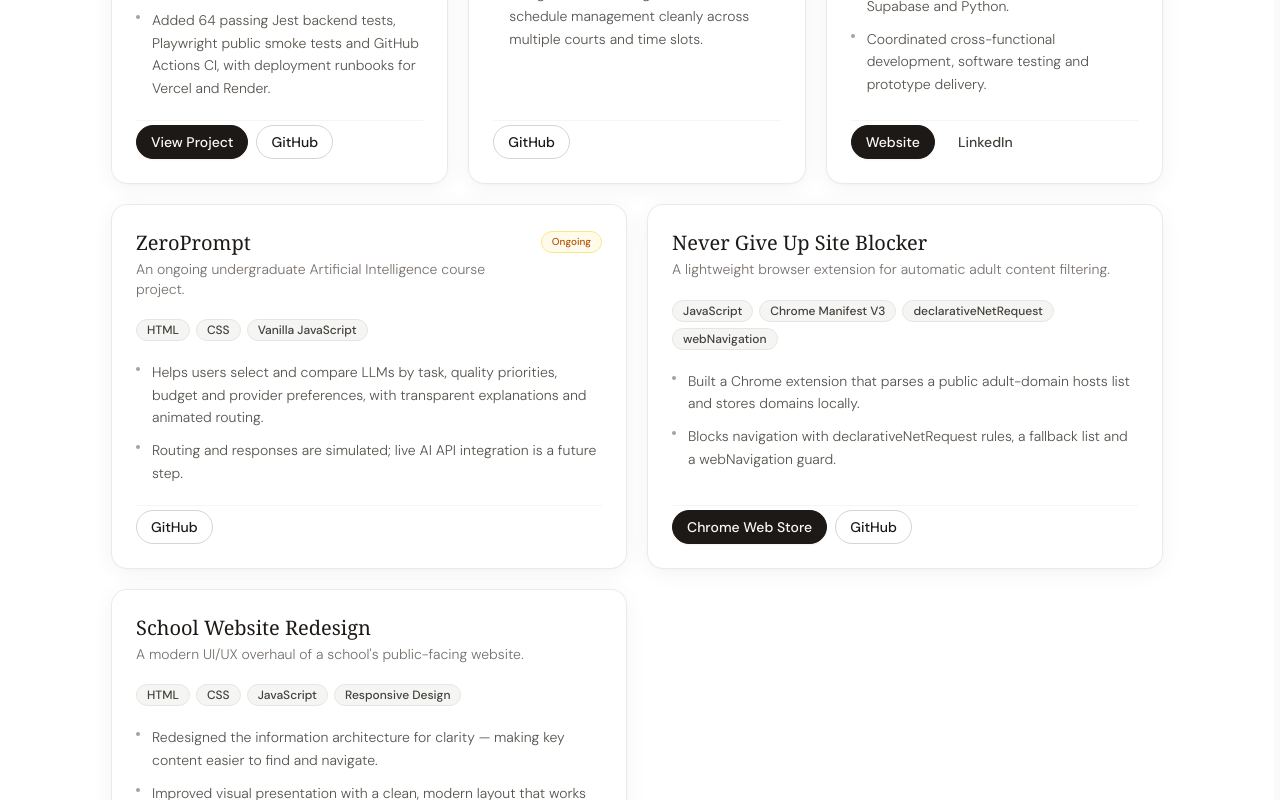
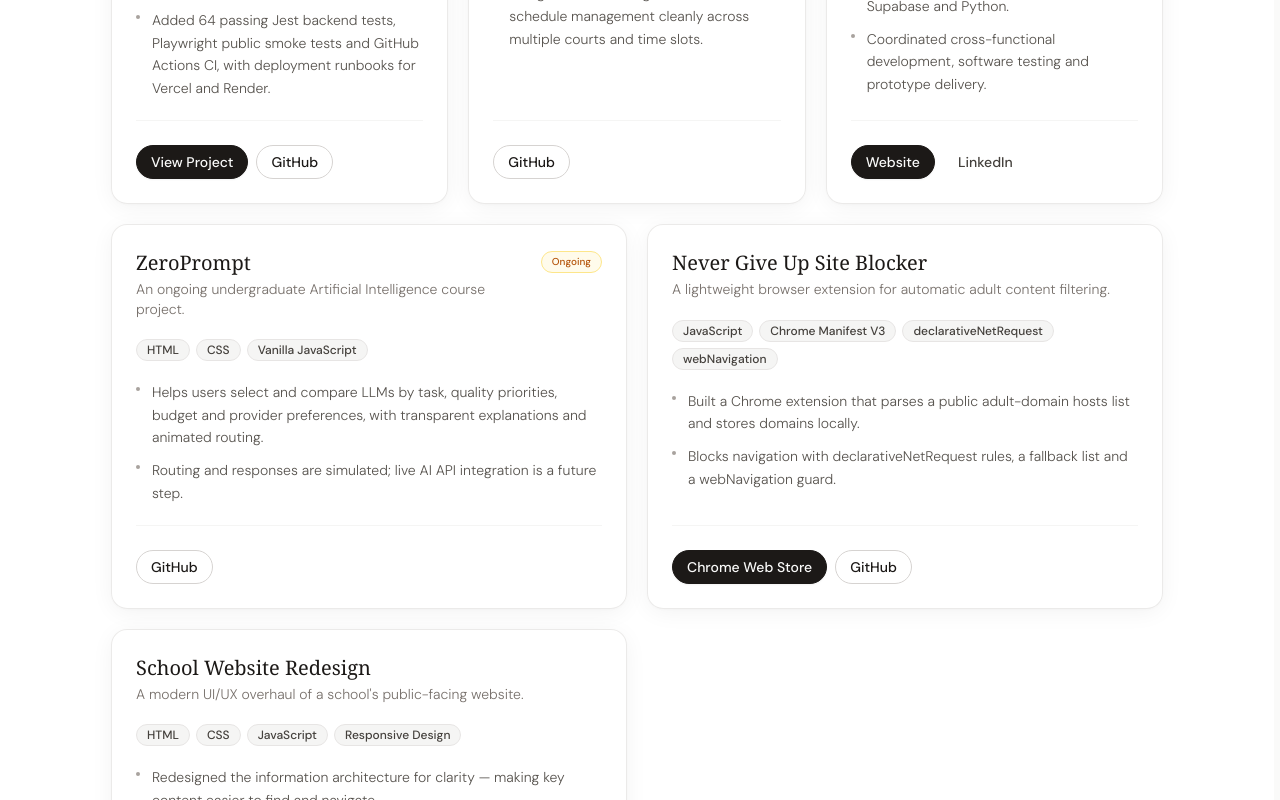
Before and after one commit to pshkai/portfolio, a Next.js app: page /portfolio/projects in a window 1280 px wide. Shown: the part 2320-3120 px from the top of the page. Built offline with nearby package versions, Linux system fonts and the light colour scheme; a web font is replaced by a local one.

Commit message:
Balance spacing around project action buttons

```diff
--- a/src/components/sections/PersonalProjects.tsx
+++ b/src/components/sections/PersonalProjects.tsx
@@ -71,7 +71,7 @@ function ProjectCard({
       </ul>
 
       {/* Links */}
-      <div className="flex flex-wrap gap-2 pt-1 border-t border-stone-100 dark:border-stone-800">
+      <div className="flex flex-wrap gap-2 pt-6 border-t border-stone-100 dark:border-stone-800">
         {project.links.demo && (
           <Button href={project.links.demo} variant="primary" size="sm" external>
             {project.linkLabels?.demo ?? "View Project"}
```
